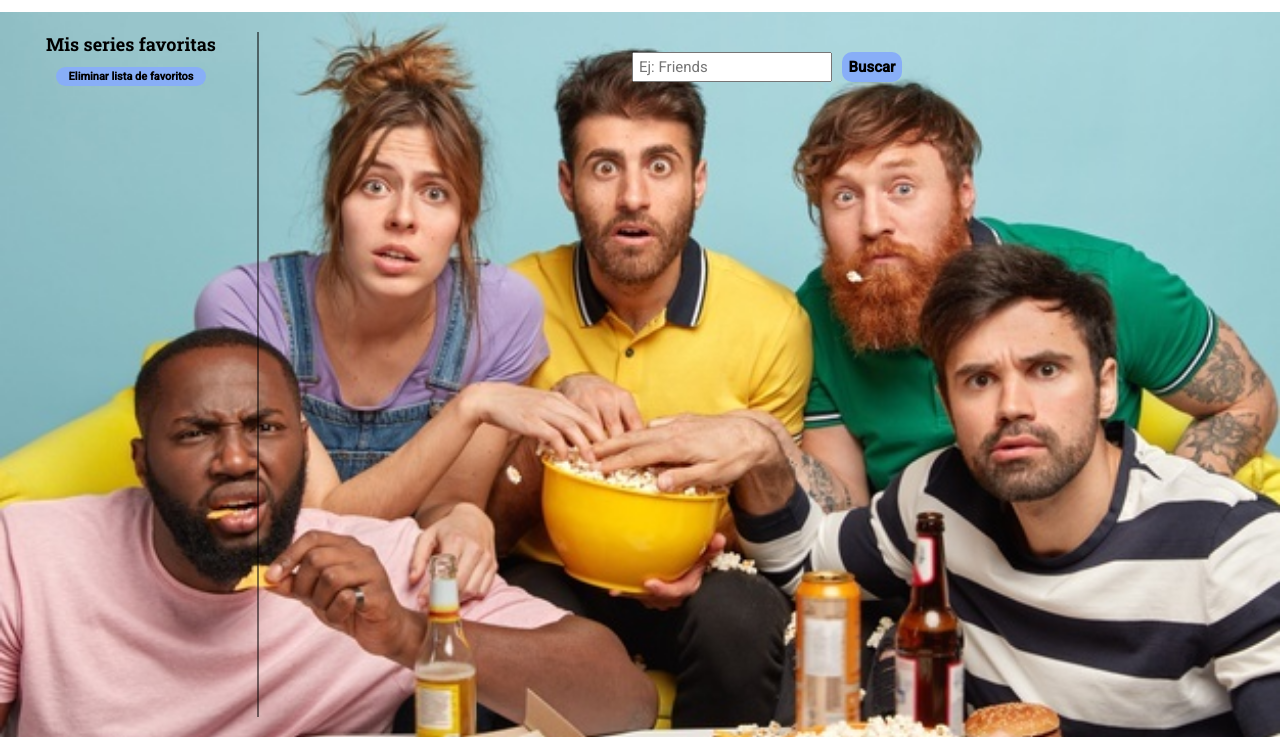
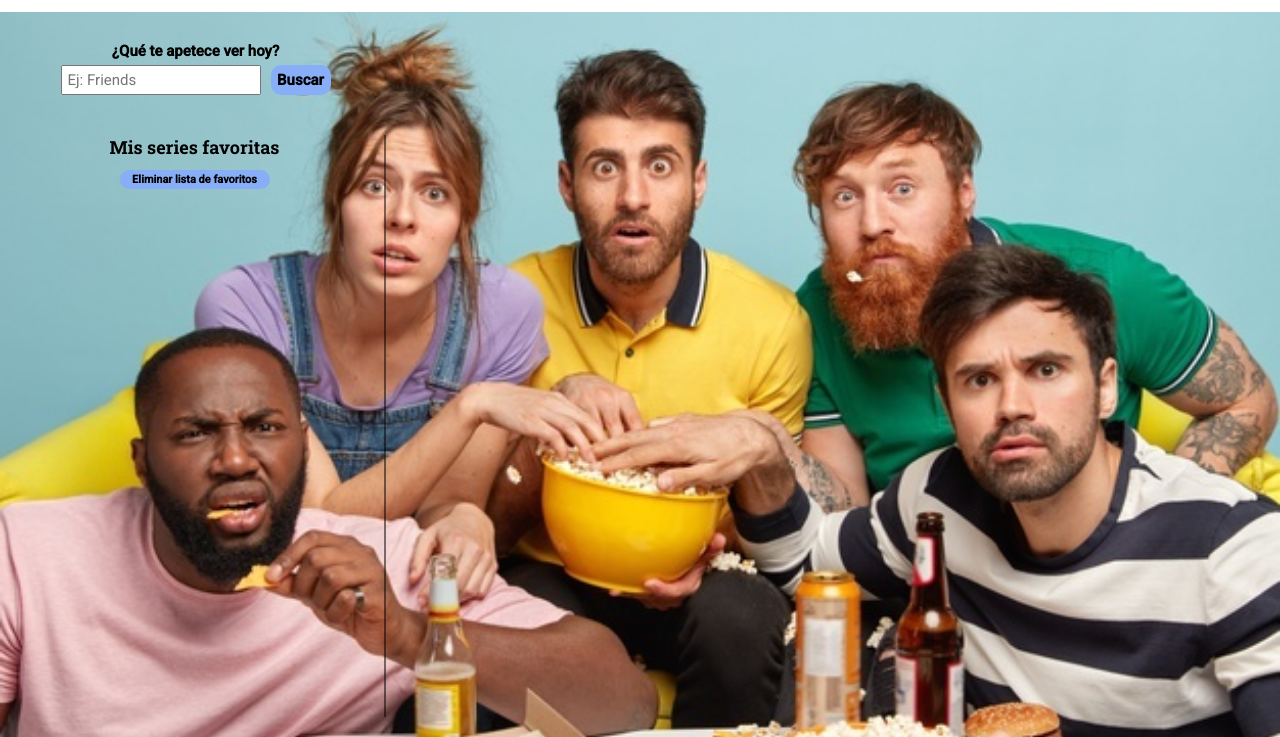
Before and after one commit to crisgruiz/modulo-2-evaluacion-final-crisgruiz, a website: page src/html/index.html in a window 1280 px wide. Shown: the part 63-800 px from the top of the page. Drawn offline with nearby package versions, Linux system fonts and the light colour scheme; files that its build step writes are made by us from their sources; files whose address does not match are found by name.

Commit message:
Add changes in scss files

```diff
--- a/src/html/index.html
+++ b/src/html/index.html
@@ -23,6 +23,7 @@
     </header>
     <main class="main">
       <section class="searchContainer">
+        <h2 class="form__title">¿Qué te apetece ver hoy?</h2>
         <form method="GET" class="form js-form">
           <input
             type="text"
@@ -37,10 +38,10 @@
             value="Buscar"
           />
         </form>
-        <div class="series">
-          <ul class="series__list js-list"></ul>
-        </div>
       </section>
+      <div class="series">
+        <ul class="series__list js-list"></ul>
+      </div>
       <section class="favorites">
         <h2 class="favorites__title">Mis series favoritas</h2>
         <form method="GET" class="reset">
--- a/src/scss/core/_variables.scss
+++ b/src/scss/core/_variables.scss
@@ -7,3 +7,4 @@ $favorites-border: rgba(0, 0, 0, 0.5);
 $series-backgroundColor: rgba(255, 255, 255, 0.8);
 $fav-backgroundColor: rgba(236, 144, 144, 0.8);
 $Btn-color: rgb(136, 174, 247);
+$border-color: black solid;
--- a/src/scss/main.scss
+++ b/src/scss/main.scss
@@ -7,16 +7,18 @@
   padding: 20px 5px;
   height: calc(100vh - 75px);
   display: grid;
-  grid-template-columns: 20% 80%;
-  grid-template-rows: 1fr;
+  grid-template-columns: 30% 70%;
+  grid-template-rows: 15% 85%;
   background-image: url(../images/fondo.jpg);
   background-position: center;
   background-size: cover;
+  @include normal-text() {
+  }
 }
 
 .searchContainer {
-  padding: 20px 40px;
-  grid-column: 2 / 3;
+  padding: 10px 30px;
+  grid-column: 1 / 2;
   grid-row: 1 / 2;
 }
 .form {
@@ -24,7 +26,13 @@
   flex-direction: row;
   justify-content: center;
   align-items: center;
-  margin-bottom: 50px;
+  margin-bottom: 20px;
+  &__title {
+    font-family: $font-text;
+    font-size: 15px;
+    margin-bottom: 5px;
+    text-align: center;
+  }
 
   &__input {
     margin-right: 10px;
@@ -48,14 +56,19 @@
     cursor: pointer;
   }
 }
-.series__list {
-  list-style-type: none;
-  display: flex;
-  flex-wrap: wrap;
-  justify-content: center;
+.series {
+  grid-column: 2 / 3;
+  grid-row: 1 / 2;
+  &__list {
+    list-style-type: none;
+    display: flex;
+    flex-wrap: wrap;
+    justify-content: center;
+  }
 }
+
 .previewSerie {
-  border: black solid 2px;
+  border: $border-color 2px;
   padding: 5px;
   margin: 0 5px 15px;
   background-color: $series-backgroundColor;
@@ -75,11 +88,10 @@
 }
 .favorites {
   border-right: 2px solid $favorites-border;
-  padding: 0 10px;
   overflow-y: scroll;
   direction: rtl;
   grid-column: 1 / 2;
-  grid-row: 1 / 2;
+  grid-row: 2 / 3;
   &__title {
     @include normal-text() {
     }
@@ -100,7 +112,7 @@
   justify-content: center;
 
   .favSerie-list {
-    border: black solid 2px;
+    border: $border-color 2px;
     padding: 5px;
     margin: 0 5px 15px;
     text-align: center;
```
